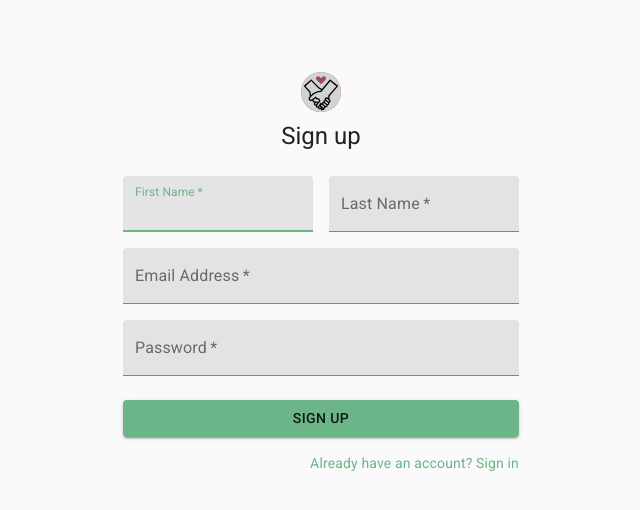
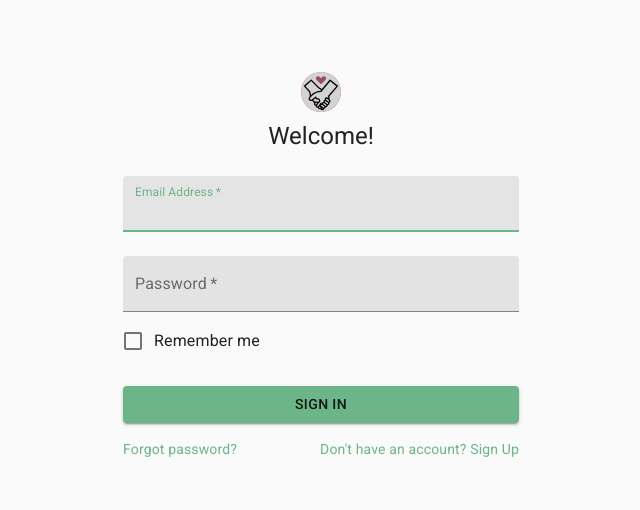
Before and after one commit to avleen2898/support_viz, a React (Create React App) app in the folder frontend/: page / in a window 1280 px wide. Shown: the top 510 px of the page, without its empty margins (319-959 px from the left). Built offline with nearby package versions, Linux system fonts and the light colour scheme.

Commit message:
Added submit and change functionality to components

```diff
--- a/frontend/src/App.js
+++ b/frontend/src/App.js
@@ -1,11 +1,16 @@
 import React from 'react';
 import SignIn from './components/SignIn.js';
 import SignUp from './components/SignUp';
+import {BrowserRouter as Router, Route} from 'react-router-dom';
 import './App.css';
 
 function App() {
   return (
-      <SignUp />
+      <Router>
+        <Route exact path='/' component={SignIn} />
+        <Route exact path='/register' component={SignUp} />
+      </Router>
+
   );
 }
 
--- a/frontend/src/components/SignIn.js
+++ b/frontend/src/components/SignIn.js
@@ -7,11 +7,11 @@ import Checkbox from '@material-ui/core/Checkbox';
 import Link from '@material-ui/core/Link';
 import Grid from '@material-ui/core/Grid';
 import Typography from '@material-ui/core/Typography';
-import { makeStyles } from '@material-ui/core/styles';
 import Container from '@material-ui/core/Container';
+import { withStyles } from '@material-ui/core/styles';
 import { ReactComponent as Logo } from '../logo.svg';
 
-const useStyles = makeStyles((theme) => ({
+const useStyles = (theme) => ({
     paper: {
         marginTop: theme.spacing(8),
         display: 'flex',
@@ -29,15 +29,36 @@ const useStyles = makeStyles((theme) => ({
     submit: {
         margin: theme.spacing(3, 0, 2),
     },
-}));
+});
 
-const SignIn = () => {
-        const classes = useStyles();
-        const validateInput = () => {
-            console.log("Hello");
+class SignIn extends React.Component {
+    constructor(props) {
+        super(props);
+        this.state = {
+            email: "",
+            password: "",
+            errors: {}
+        }
+    }
+
+    onChange = e => {
+      this.setState({[e.target.id]: e.target.value});
+    };
+
+    onSubmit = e => {
+        e.preventDefault();
+        const userData = {
+            email: this.state.email,
+            password: this.state.password
         };
+        console.log(userData);
+    };
+
+    render() {
+        const {classes} = this.props;
+        const {errors} = this.state;
         return (
-            <Container component="main" maxWidth="xs">
+          <Container component="main" maxWidth="xs">
                 <div className={classes.paper}>
                     <Avatar className={classes.avatar}>
                         <Logo />
@@ -45,7 +66,7 @@ const SignIn = () => {
                     <Typography component="h1" variant="h5">
                         Welcome!
                     </Typography>
-                    <form className={classes.form} onSubmit={validateInput}>
+                    <form className={classes.form} noValidate onSubmit={this.onSubmit}>
                         <TextField
                             variant="filled"
                             margin="normal"
@@ -56,6 +77,7 @@ const SignIn = () => {
                             name="email"
                             autoComplete="email"
                             autoFocus
+                            onChange={this.onChange}
                         />
                         <TextField
                             variant="filled"
@@ -67,6 +89,7 @@ const SignIn = () => {
                             type="password"
                             id="password"
                             autoComplete="current-password"
+                            onChange={this.onChange}
                         />
                         <FormControlLabel
                             control={<Checkbox value="remember" color="primary" />}
@@ -88,7 +111,7 @@ const SignIn = () => {
                                 </Link>
                             </Grid>
                             <Grid item>
-                                <Link href="#" variant="body2">
+                                <Link href="/register" variant="body2">
                                     {"Don't have an account? Sign Up"}
                                 </Link>
                             </Grid>
@@ -97,6 +120,77 @@ const SignIn = () => {
                 </div>
             </Container>
         );
+    }
+
+
 };
 
-export default SignIn;
+// const SignIn = () => {
+//         const classes = useStyles();
+//         const validateInput = () => {
+//             console.log("Hello");
+//         };
+//         return (
+//             <Container component="main" maxWidth="xs">
+//                 <div className={classes.paper}>
+//                     <Avatar className={classes.avatar}>
+//                         <Logo />
+//                     </Avatar>
+//                     <Typography component="h1" variant="h5">
+//                         Welcome!
+//                     </Typography>
+//                     <form className={classes.form} onSubmit={validateInput}>
+//                         <TextField
+//                             variant="filled"
+//                             margin="normal"
+//                             required
+//                             fullWidth
+//                             id="email"
+//                             label="Email Address"
+//                             name="email"
+//                             autoComplete="email"
+//                             autoFocus
+//                         />
+//                         <TextField
+//                             variant="filled"
+//                             margin="normal"
+//                             required
+//                             fullWidth
+//                             name="password"
+//                             label="Password"
+//                             type="password"
+//                             id="password"
+//                             autoComplete="current-password"
+//                         />
+//                         <FormControlLabel
+//                             control={<Checkbox value="remember" color="primary" />}
+//                             label="Remember me"
+//                         />
+//                         <Button
+//                             type="submit"
+//                             fullWidth
+//                             variant="contained"
+//                             color="primary"
+//                             className={classes.submit}
+//                         >
+//                             Sign In
+//                         </Button>
+//                         <Grid container>
+//                             <Grid item xs>
+//                                 <Link href="#" variant="body2">
+//                                     Forgot password?
+//                                 </Link>
+//                             </Grid>
+//                             <Grid item>
+//                                 <Link href="/register" variant="body2">
+//                                     {"Don't have an account? Sign Up"}
+//                                 </Link>
+//                             </Grid>
+//                         </Grid>
+//                     </form>
+//                 </div>
+//             </Container>
+//         );
+// };
+
+export default withStyles(useStyles)(SignIn);
--- a/frontend/src/components/SignUp.js
+++ b/frontend/src/components/SignUp.js
@@ -1,19 +1,13 @@
 import React from 'react';
 import Avatar from '@material-ui/core/Avatar';
 import Button from '@material-ui/core/Button';
-import CssBaseline from '@material-ui/core/CssBaseline';
 import TextField from '@material-ui/core/TextField';
-import FormControlLabel from '@material-ui/core/FormControlLabel';
-import Checkbox from '@material-ui/core/Checkbox';
 import Link from '@material-ui/core/Link';
 import Grid from '@material-ui/core/Grid';
-import LockOutlinedIcon from '@material-ui/icons/LockOutlined';
 import Typography from '@material-ui/core/Typography';
 import { withStyles } from '@material-ui/core/styles';
-import { makeStyles } from '@material-ui/core/styles';
 import Container from '@material-ui/core/Container';
 import { ReactComponent as Logo } from '../logo.svg';
-import { Link as RouterLink } from 'react-router-dom';
 
 const useStyles = (theme) => ({
     paper: {
@@ -39,19 +33,36 @@ class SignUp extends React.Component {
     constructor(props) {
         super(props);
         this.state = {
-          name: "",
+          fname: "",
+          lname: "",
           email: "",
-            password: "",
-            password2: "",
-            errors: {}
+          password: "",
+          password2: "",
+          errors: {}
         };
     }
 
+    onChange = e => {
+        this.setState({[e.target.id]: e.target.value});
+    };
+
+    onSubmit = e => {
+        e.preventDefault();
+        const newUser = {
+            fname: this.state.fname,
+            lname: this.state.lname,
+            email: this.state.email,
+            password: this.state.password,
+            password2: this.state.password2
+        };
+        console.log(newUser);
+    };
+
     render() {
         const {classes} = this.props;
+        const {errors} = this.state;
         return (
         <Container component="main" maxWidth="xs">
-            <CssBaseline />
             <div className={classes.paper}>
                 <Avatar className={classes.avatar}>
                     <Logo />
@@ -59,7 +70,7 @@ class SignUp extends React.Component {
                 <Typography component="h1" variant="h5">
                     Sign up
                 </Typography>
-                <form className={classes.form} noValidate>
+                <form className={classes.form} noValidate onSubmit={this.onSubmit}>
                     <Grid container spacing={2}>
                         <Grid item xs={12} sm={6}>
                             <TextField
@@ -68,9 +79,10 @@ class SignUp extends React.Component {
                                 variant="filled"
                                 required
                                 fullWidth
-                                id="firstName"
+                                id="fname"
                                 label="First Name"
                                 autoFocus
+                                onChange={this.onChange}
                             />
                         </Grid>
                         <Grid item xs={12} sm={6}>
@@ -78,10 +90,11 @@ class SignUp extends React.Component {
                                 variant="filled"
                                 required
                                 fullWidth
-                                id="lastName"
+                                id="lname"
                                 label="Last Name"
                                 name="lastName"
                                 autoComplete="lname"
+                                onChange={this.onChange}
                             />
                         </Grid>
                         <Grid item xs={12}>
@@ -93,6 +106,7 @@ class SignUp extends React.Component {
                                 label="Email Address"
                                 name="email"
                                 autoComplete="email"
+                                onChange={this.onChange}
                             />
                         </Grid>
                         <Grid item xs={12}>
@@ -105,6 +119,19 @@ class SignUp extends React.Component {
                                 type="password"
                                 id="password"
                                 autoComplete="current-password"
+                                onChange={this.onChange}
+                            />
+                        </Grid>
+                        <Grid item xs={12}>
+                            <TextField
+                              variant="filled"
+                              required
+                              fullWidth
+                              name="password2"
+                              label="Re-type Password"
+                              type="password"
+                              id="password2"
+                              onChange={this.onChange}
                             />
                         </Grid>
                     </Grid>
@@ -119,7 +146,7 @@ class SignUp extends React.Component {
                     </Button>
                     <Grid container justify="flex-end">
                         <Grid item>
-                            <Link href="#" variant="body2">
+                            <Link href="/" variant="body2">
                                 Already have an account? Sign in
                             </Link>
                         </Grid>
```
